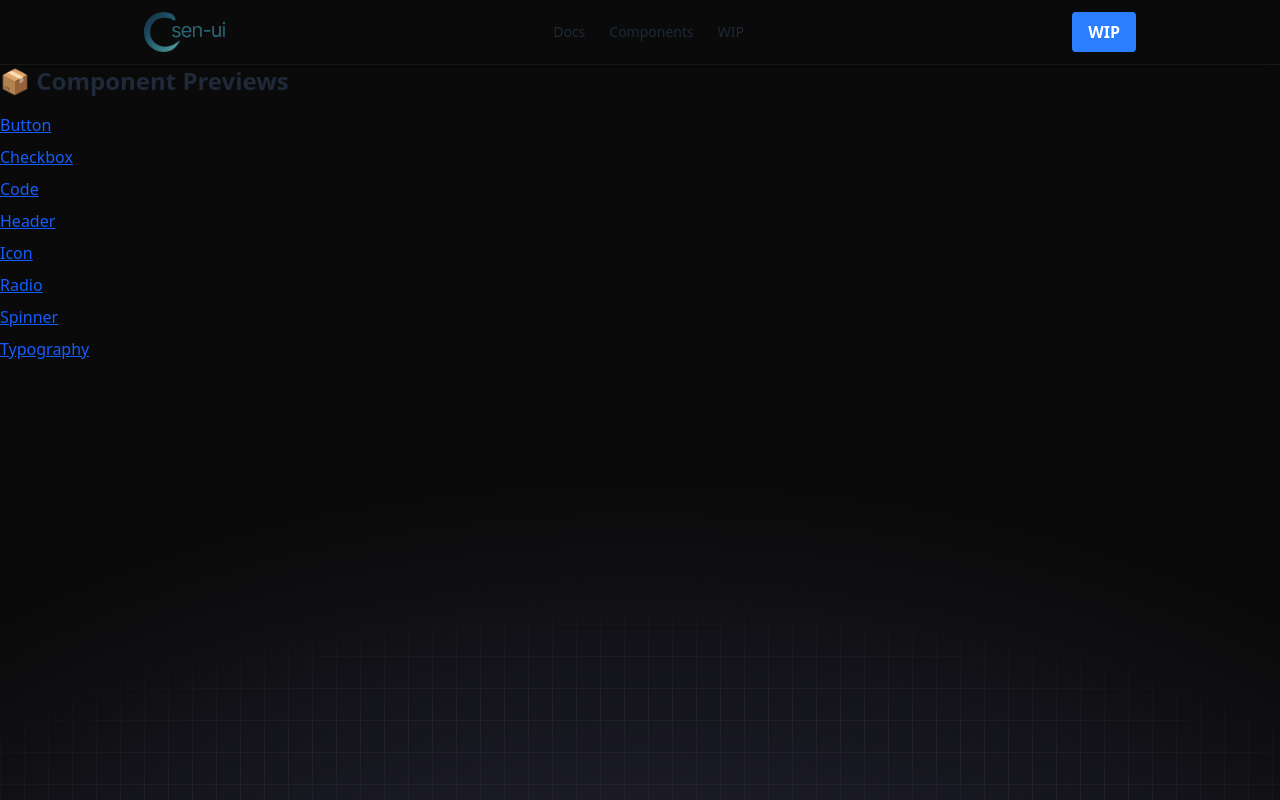
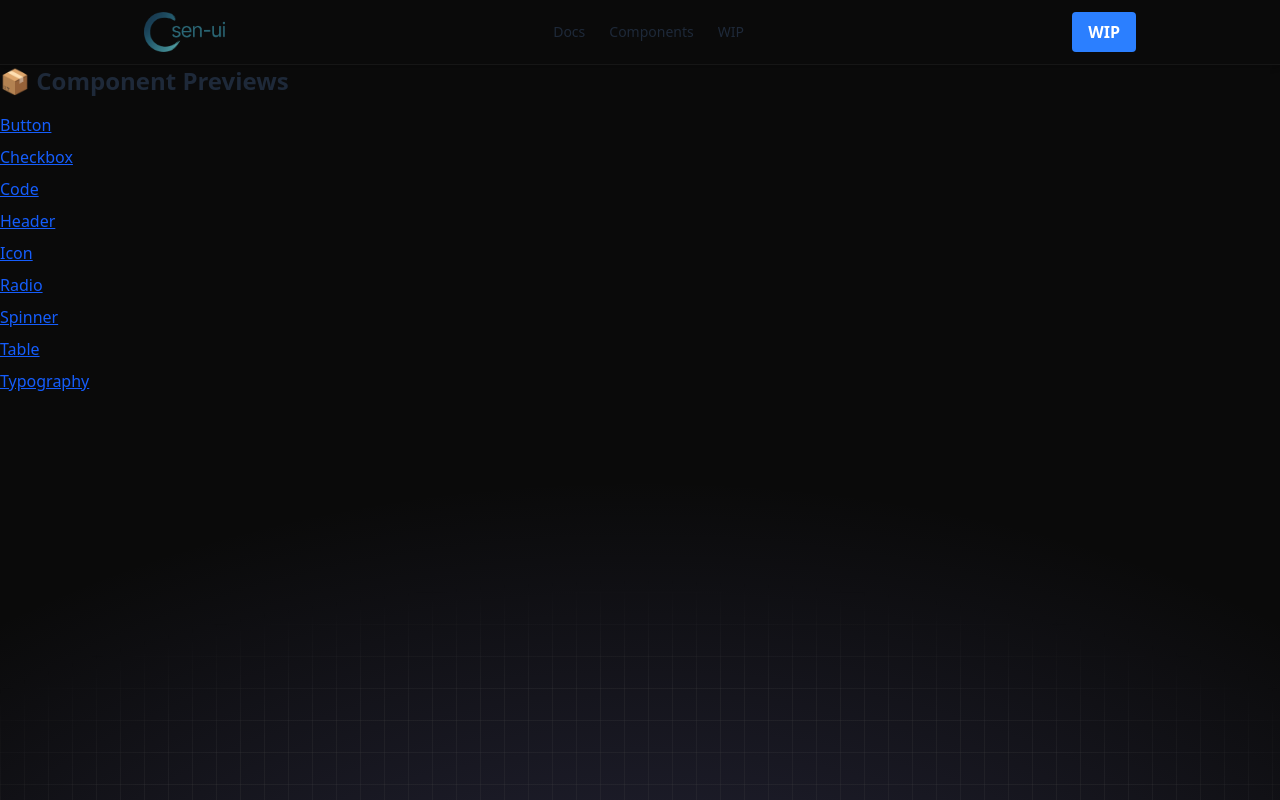
Before and after one commit to geryenkohawsen/sen-ui, a Next.js app: page /components in a window 1280 px wide. Built offline with nearby package versions, Linux system fonts and the light colour scheme.

Commit message:
feat: add Table preview to component list

```diff
--- a/app/components/page.tsx
+++ b/app/components/page.tsx
@@ -9,6 +9,7 @@ const previews = [
   { label: 'Icon', path: 'icon' },
   { label: 'Radio', path: 'radio' },
   { label: 'Spinner', path: 'spinner' },
+  { label: 'Table', path: 'table' },
   { label: 'Typography', path: 'typography' },
 ]
 
```
